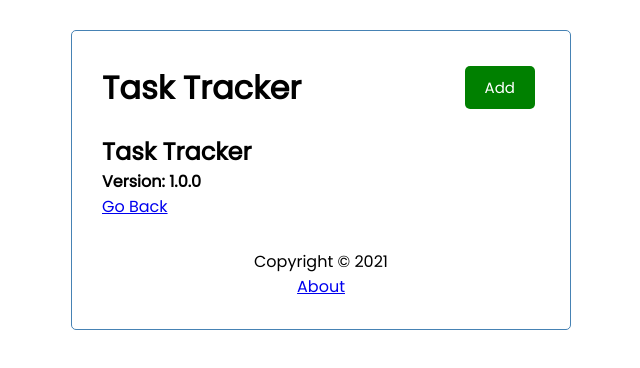
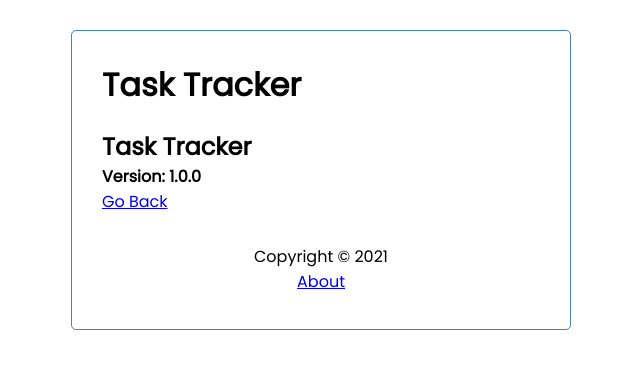
Before and after one commit to geddy8543/angular-crash, an Angular app: page /about in a window 1280 px wide. Shown: the top 368 px of the page, without its empty margins (319-959 px from the left). Built offline with nearby package versions, Linux system fonts and the light colour scheme.

Commit message:
makes sure button only shows on the index page using routes and html

```diff
--- a/src/app/components/header/header.component.html
+++ b/src/app/components/header/header.component.html
@@ -1,4 +1,4 @@
 <header>
     <h1>{{ title }}</h1>
-    <app-button color="{{showAddTask ? 'red' : 'green'}}" text="{{ showAddTask ? 'Close' : 'Add' }}" (btnClick)="toggleAddTask()"></app-button>
+    <app-button *ngIf="hasRoute('/')" color="{{showAddTask ? 'red' : 'green'}}" text="{{ showAddTask ? 'Close' : 'Add' }}" (btnClick)="toggleAddTask()"></app-button>
 </header>
--- a/src/app/components/header/header.component.ts
+++ b/src/app/components/header/header.component.ts
@@ -1,6 +1,7 @@
 import { Component, OnInit } from '@angular/core';
 import { UiService } from 'src/app/services/ui.service';
 import { Subscription } from 'rxjs';
+import { Router } from '@angular/router';
 
 @Component({
   selector: 'app-header',
@@ -12,7 +13,7 @@ export class HeaderComponent implements OnInit {
   showAddTask: boolean = false;
   subscription!: Subscription;
 
-  constructor(private uiService:UiService) {
+  constructor(private uiService:UiService, private router:Router) {
     this.subscription = this.uiService.onToggle().subscribe((value) => (this.showAddTask = value));
   }
 
@@ -23,4 +24,8 @@ export class HeaderComponent implements OnInit {
     this.uiService.toggleAddTask();
   }
 
+  hasRoute(route: string) {
+    return this.router.url === route;
+  }
+
 }
```
